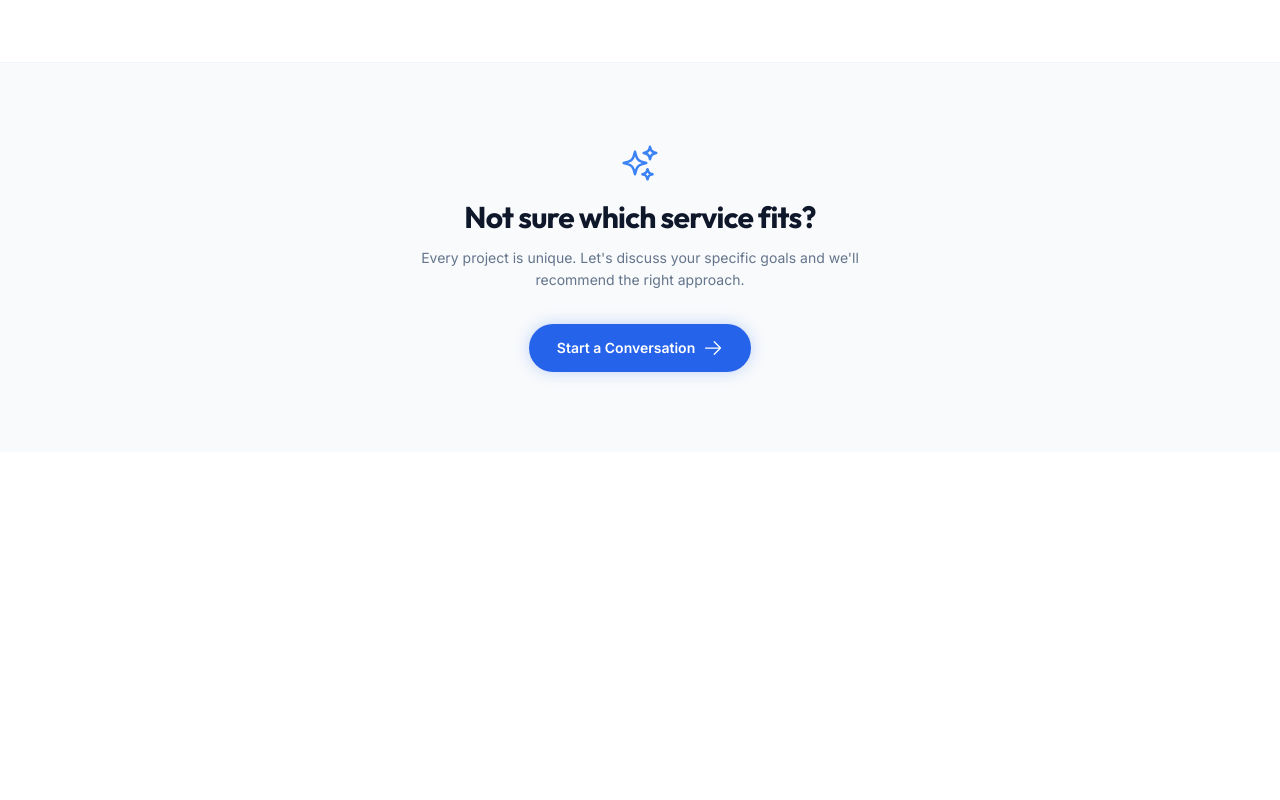
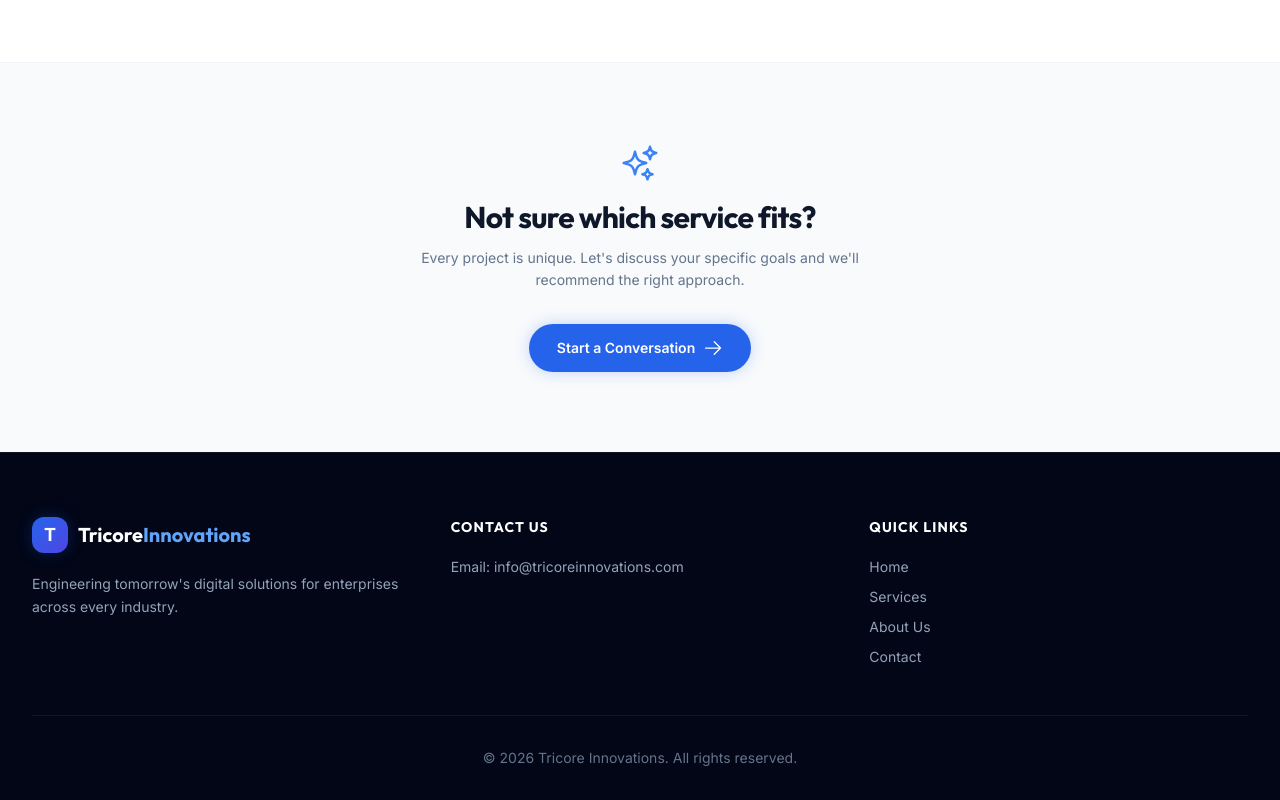
Before and after one commit to nadeem32/FinalTricureFrontend, a React (Vite) app: page /services in a window 1280 px wide. Shown: the part 1363-2163 px from the top of the page. Before the commit the page ends 1815 px from the top, so only its background shows below. Built offline with nearby package versions, Linux system fonts and the light colour scheme; no server answers.

Commit message:
code updated23372499223

```diff
--- a/src/components/Footer.jsx
+++ b/src/components/Footer.jsx
@@ -1,14 +1,17 @@
-import React, { useState, useEffect } from 'react';
-import { getCompanySettings } from '../services/api';
+import React from 'react';
+// import { useState, useEffect } from 'react';
+// import { getCompanySettings } from '../services/api';
+
+const COMPANY_EMAIL    = 'info@tricoreinnovations.com';
+const COMPANY_TAGLINE  = "Engineering tomorrow's digital solutions for enterprises across every industry.";
 
 const Footer = () => {
-    const [settings, setSettings] = useState(null);
-
-    useEffect(() => {
-        getCompanySettings().then(res => setSettings(res.data)).catch(console.error);
-    }, []);
-
-    if (!settings) return null;
+    // -- DB-driven settings (commented out until CMS is ready) --
+    // const [settings, setSettings] = useState(null);
+    // useEffect(() => {
+    //     getCompanySettings().then(res => setSettings(res.data)).catch(console.error);
+    // }, []);
+    // if (!settings) return null;
 
     return (
         <footer className="bg-slate-950 border-t border-white/[0.06] text-white pt-16 pb-8">
@@ -25,7 +28,7 @@ const Footer = () => {
                             </span>
                         </div>
                         <p className="text-slate-400 text-sm leading-relaxed">
-                            {settings.missionStatement}
+                            {COMPANY_TAGLINE}
                         </p>
                     </div>
 
@@ -33,7 +36,7 @@ const Footer = () => {
                     <div>
                         <h4 className="text-sm font-bold text-white uppercase tracking-[0.08em] mb-5">Contact Us</h4>
                         <div className="space-y-2 text-slate-400 text-sm">
-                            <p>Email: {settings.email}</p>
+                            <p>Email: {COMPANY_EMAIL}</p>
                             {/* <p>Phone: {settings.phone}</p>
                             <p>Address: {settings.address}</p> */}
                         </div>
--- a/src/pages/About.jsx
+++ b/src/pages/About.jsx
@@ -93,8 +93,8 @@ const About = () => {
                 </div>
             </div>
 
-            {/* ── Team Section ────────────────────────────────────────────── */}
-            {team.length > 0 && (
+            {/* ── Team Section — hidden until real profiles are added ─────── */}
+            {false && team.length > 0 && (
                 <div className="py-20 bg-white">
                     <div className="max-w-7xl mx-auto px-4 sm:px-6 lg:px-8">
                         <div className="text-center mb-14">
--- a/src/pages/Services.jsx
+++ b/src/pages/Services.jsx
@@ -34,12 +34,12 @@ const iconBoxClasses = [
 ];
 
 const placeholderServices = [
-    { id: 'p1', title: 'Custom Software Development', description: 'Tailored web and mobile applications engineered to your exact requirements, built for performance and long-term scalability.', icon: 'CodeBracketIcon', content: 'React, Vue, Node.js, Spring Boot, mobile apps, progressive web apps.' },
-    { id: 'p2', title: 'Cloud & Infrastructure',      description: 'Cloud-native architectures, migrations, and fully managed infrastructure that scales seamlessly with your business growth.', icon: 'CloudIcon',        content: 'AWS, GCP, Azure, Docker, Kubernetes, CI/CD pipelines.' },
-    { id: 'p3', title: 'Data & AI Solutions',          description: 'Transform raw data into business intelligence with analytics platforms, machine learning models, and intelligent workflow automation.', icon: 'CpuChipIcon',    content: 'Data pipelines, ML models, BI dashboards, predictive analytics.' },
-    { id: 'p4', title: 'API & Integration Services',   description: 'Connect your systems and third-party tools through robust, well-documented API design and enterprise integration patterns.', icon: 'GlobeAltIcon',   content: 'REST, GraphQL, microservices, message queues, webhooks.' },
-    { id: 'p5', title: 'Security & Compliance',        description: 'Security-first engineering with threat modelling, penetration testing, code audits, and regulatory compliance guidance built in.', icon: 'ShieldCheckIcon', content: 'ISO 27001, SOC 2, GDPR, security architecture reviews.' },
-    { id: 'p6', title: 'Digital Transformation',       description: 'End-to-end modernisation of legacy systems, processes, and workflows to unlock efficiency and competitive advantage.', icon: 'BoltIcon',       content: 'Legacy migration, process automation, change management.' },
+    { id: 'p1', title: 'Custom Software Development', description: 'Tailored applications engineered to your exact requirements, built for performance and long-term scalability.',                                                 icon: 'CodeBracketIcon', content: 'React, Vue, Node.js, Spring Boot, mobile apps, progressive web apps.' },
+    { id: 'p2', title: 'Cloud & Infrastructure',      description: 'Cloud-native architectures, seamless migrations, and managed infrastructure that scales with your growth.',                                                        icon: 'GlobeAltIcon',    content: 'AWS, GCP, Azure, Docker, Kubernetes, CI/CD pipelines.' },
+    { id: 'p3', title: 'Data & AI Solutions',          description: 'Unlock insights from your data with analytics platforms, machine learning models, and intelligent automation.',                                                    icon: 'CpuChipIcon',     content: 'Data pipelines, ML models, BI dashboards, predictive analytics.' },
+    { id: 'p4', title: 'API & Integration Services',   description: 'Connect your systems and third-party tools through robust, well-documented API design and enterprise integration patterns.',                                    icon: 'BoltIcon',        content: 'REST, GraphQL, microservices, message queues, webhooks.' },
+    { id: 'p5', title: 'Security & Compliance',        description: 'Security-first engineering with threat modelling, penetration testing, code audits, and regulatory compliance guidance built in.',                             icon: 'ShieldCheckIcon', content: 'ISO 27001, SOC 2, GDPR, security architecture reviews.' },
+    { id: 'p6', title: 'Digital Transformation',       description: 'End-to-end modernisation of legacy systems, processes, and workflows to unlock efficiency and competitive advantage.',                                        icon: 'BeakerIcon',      content: 'Legacy migration, process automation, change management.' },
 ];
 
 const Services = () => {
```
